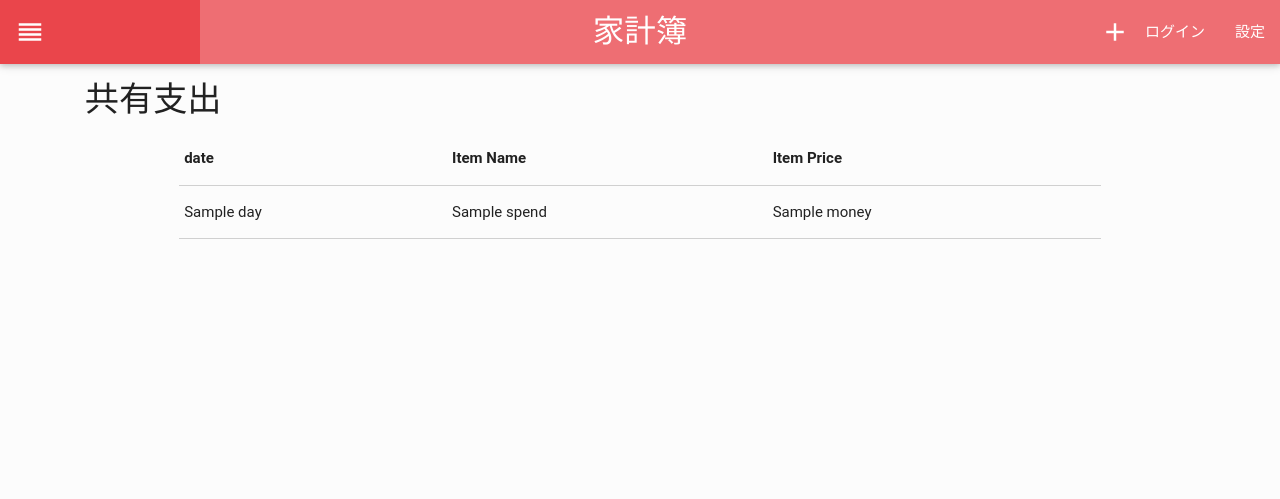
After one commit to XMLPro/dev_anything, a Flask app: template culc/quickstart/templates/check_sharespend.html in a window 1280 px wide. The commit adds this page. Shown: the top 499 px of the page. Run offline with Flask 2, Linux system fonts and the light colour scheme; the template is opened without the code that fills it: most values are stand-ins (such as "Sample title", 1, 10 or a date in 2020); some web fonts are replaced.

Commit message:
complete

```diff
--- a/culc/quickstart/SpendShareManage.py
+++ b/culc/quickstart/SpendShareManage.py
@@ -12,7 +12,7 @@ class SpendShareManage:
         self.db.commit()
 
     def entrySerch(self, userName):
-        userData = self.dbc.execute("select * from spendShare where userName = ?", (userName,))
+        userData = self.dbc.execute("select * from spendShare where recipient = ?", (userName,))
         entries = [dict(sender=row[0], recipient=row[1], itemName=row[2], itemID=row[3]) for row in
                    userData.fetchall()]
         return entries
--- a/culc/quickstart/SpendTableManage.py
+++ b/culc/quickstart/SpendTableManage.py
@@ -26,6 +26,13 @@ class SpendTableManage:
         self.dbc.execute("UPDATE spend SET itemName=? ,money=?,daydata=?,text=? WHERE id = ? and userName=?;", data)
         self.db.commit()
 
+    def shareget(self,id):
+        userData = self.dbc.execute("select * from spend where id = ?", (id,))
+        entries = [dict(id=row[0], itemName=row[2], money=row[3], day=row[4], text=row[5]) for row in
+                   userData.fetchall()]
+        return entries
+
+
 
     def uniqueSerch(self,id):
        idData= self.dbc.execute("select * from spend where id = ?", (id,))
--- a/culc/quickstart/quickstart.py
+++ b/culc/quickstart/quickstart.py
@@ -233,13 +233,18 @@ def check_friend():
     return render_template('check_friend.html', friend=check_fri)
 
 
-@app.route('/userValid', methods=['POST',"GET"])
-@reqire_login
-def check_userVaild():
-    result =[request.form["fieldid"],False,"Ok"]
-    if (g.user.userValid(request.form['username'])):
-        return json.dumps({'','status':'OK','user':user,'pass':password});
-    return result
+#
+@app.route('/check_sharespend', methods=['GET'])
+def check_sharespend():
+    list = []
+    check = g.share.entrySerch(session.get('username'))
+    for i in check:
+        list.extend(g.spend.shareget(i['itemID']))
+    for i in list:
+        print(i)
+        print(i['money'])
+    return render_template('check_sharespend.html', list=list)
+
 
 # グループ用の関数または、ページのレンダリング
 
--- /dev/null
+++ b/culc/quickstart/templates/check_sharespend.html
@@ -0,0 +1,35 @@
+{% extends "base.html" %}
+{% block head %}
+    {{ super() }}
+{% endblock %}
+{% block body_main %}
+    <h4>共有支出</h4>
+    <div class="row">
+        <div class="col s10 offset-s1">
+            <table class="highlight bordered">
+                <thead>
+                <tr>
+                    <th data-field="date">date</th>
+                    <th data-field="name">Item Name</th>
+                    <th data-field="price">Item Price</th>
+                </tr>
+                </thead>
+                <tbody>
+                {% for spend in list %}
+                    <tr class="context" id="{{ spend.id }}">
+                        <td>{{ spend.day }}</td>
+                        <td>{{ spend.itemName }}</td>
+                        <td>{{ spend.money }}</td>
+                    </tr>
+                {% else %}
+                    <tr>
+                        <td>Nodata</td>
+                        <td>Nodata</td>
+                        <td>Nodata</td>
+                    </tr>
+                {% endfor %}
+                </tbody>
+            </table>
+        </div>
+    </div>
+{% endblock %}
--- a/culc/quickstart/templates/registered.html
+++ b/culc/quickstart/templates/registered.html
@@ -10,7 +10,7 @@
                 <form id="useradd" action="{{ url_for('useradd') }}" method="post">
                     <div class="row">
                         <div class="input-field col s12">
-                            <input id="username" type="text" class="validate[required ajax[userRule]]" name="username">
+                            <input id="username" type="text" class="validate[required]" name="username">
                             <label for="username">Username</label>
                         </div>
                         <div class="input-field col s12">
```
Also changed, not shown: 2 other files.
